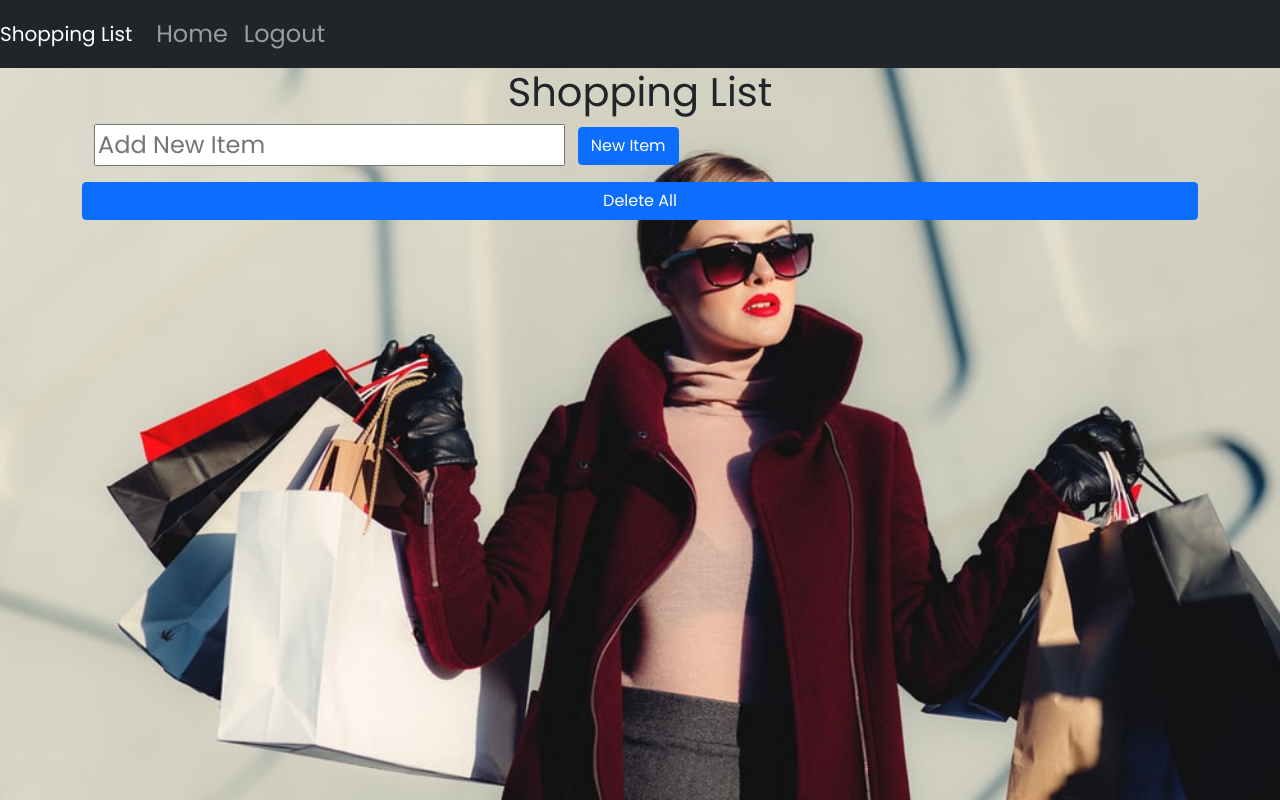
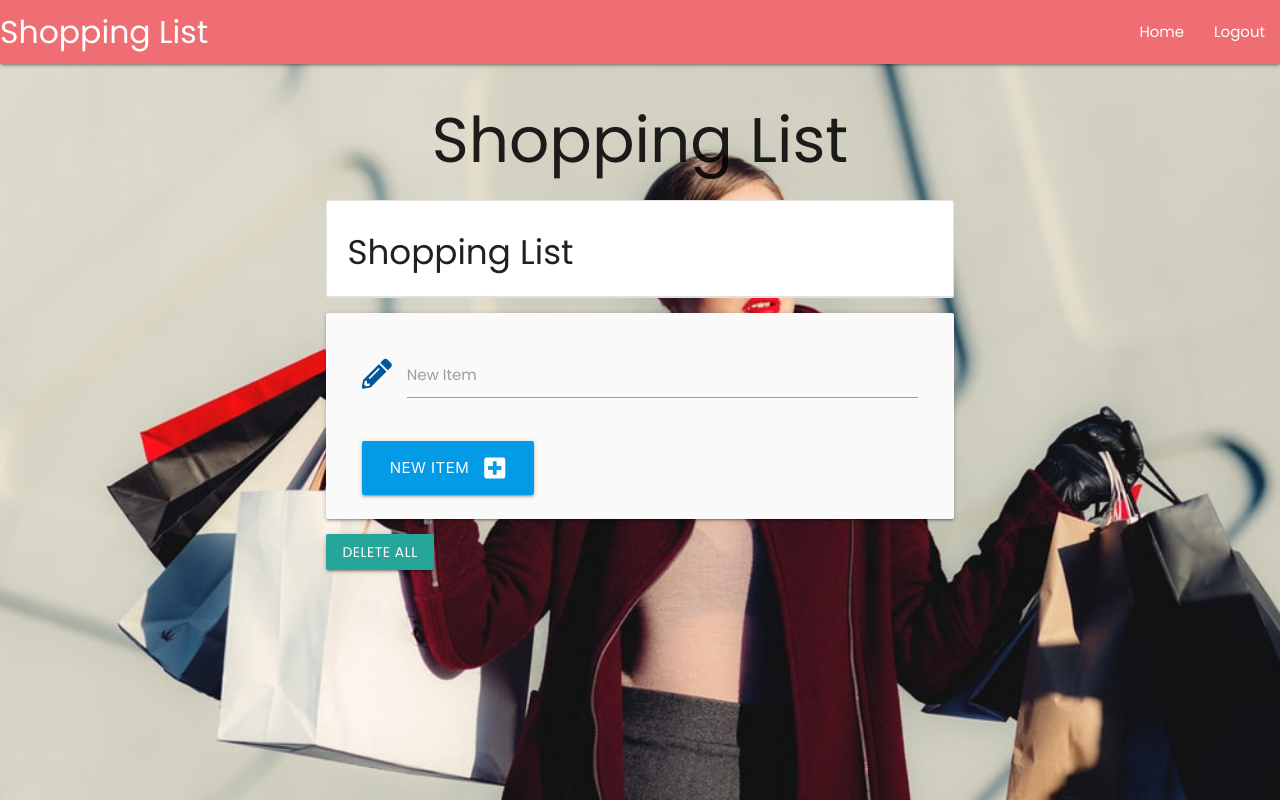
Before and after one commit to aliclarke206/Shopping_List, a Flask app: page / in a window 1280 px wide. Run offline with Flask 2, Linux system fonts and the light colour scheme; the visitor is signed in with stand-in values (Sample User, id 1); a database or web service that is not in the repository returns one stand-in record (values such as "Sample title"); some libraries are stand-ins or nearby versions.

Commit message:
added modal and changed bootstrao to materilize

```diff
--- a/static/js/script.js
+++ b/static/js/script.js
@@ -0,0 +1,4 @@
+$(document).ready(function(){
+    $(".sidenav").sidenav();
+    $('.modal').modal();
+  });
--- a/templates/base.html
+++ b/templates/base.html
@@ -5,8 +5,7 @@
     <meta name="viewport" content="width=device-width, initial-scale=1.0">
     <link rel="stylesheet" href="https://cdnjs.cloudflare.com/ajax/libs/font-awesome/5.15.3/css/all.min.css"
     integrity="sha512-iBBXm8fW90+nuLcSKlbmrPcLa0OT92xO1BIsZ+ywDWZCvqsWgccV3gFoRBv0z+8dLJgyAHIhR35VZc2oM/gI1w==" crossorigin="anonymous" referrerpolicy="no-referrer" type="text/css"/>
-    <link href="https://cdn.jsdelivr.net/npm/bootstrap@5.0.2/dist/css/bootstrap.min.css" rel="stylesheet"
-    integrity="sha384-EVSTQN3/azprG1Anm3QDgpJLIm9Nao0Yz1ztcQTwFspd3yD65VohhpuuCOmLASjC" crossorigin="anonymous" type="text/css">
+    <link rel="stylesheet" href="https://cdnjs.cloudflare.com/ajax/libs/materialize/1.0.0/css/materialize.min.css" type="text/css">
     <link href="https://fonts.googleapis.com/css2?family=Poppins&display=swap" rel="stylesheet">
     <link rel="stylesheet" href="{{ url_for('static', filename='css/style.css') }}" type="text/css">
     <title>Shopping List</title>
@@ -15,35 +14,32 @@
 
   <header>
     <!-- Nav Bar -->
-    <nav class="navbar navbar-expand-md bg-dark navbar-dark">
-        <a class="navbar-brand" href="{{ url_for('get_items') }}">Shopping List</a>
 
-        <!-- Toggler/collapsibe Button -->
-        <button class="navbar-toggler" type="button" data-toggle="collapse" data-target="#collapsibleNavbar">
-          <span class="navbar-toggler-icon"></span>
-        </button>
-
-        <!-- Navbar links -->
-        <div class="collapse navbar-collapse" id="collapsibleNavbar">
-          <ul class="navbar-nav">
-            <li class="nav-item">
-              <a class="nav-link" href="{{ url_for('get_items') }}">Home</a>
-            </li>
+    <nav>
+      <nav class="nav-extended text-shadow blue-grey darken-3">
+        <a href="{{ url_for('get_items') }}" class="brand-logo">Shopping List</a>
+        <a href="#" data-target="mobile-demo" class="sidenav-trigger"><i class="fas fa-bars"></i></a>
+        <ul class="right hide-on-med-and-down">
+          <li><a href="{{ url_for('get_items') }}">Home</a></li>
       {% if session.user %}
-            <li class="nav-item">
-              <a class="nav-link" href="{{ url_for('logout') }}">Logout</a>
-            </li>
+      <li><a href="{{ url_for('logout') }}">Logout</a></li>
       {% else %}
-            <li class="nav-item">
-              <a class="nav-link" href="{{ url_for('login') }}">Log In</a>
-            </li>
-            <li class="nav-item">
-              <a class="nav-link" href="{{ url_for('register') }}">Register</a>
-            </li>
+      <li><a href="{{ url_for('login') }}">Login</a></li>
+      <li><a href="{{ url_for('register') }}">Register</a></li>
       {% endif %}
         </ul>
       </div>
     </nav>
+
+    <ul class="sidenav" id="mobile-demo">
+      <li><a href="{{ url_for('get_items') }}">Home</a></li>
+      {% if session.user %}
+      <li><a href="{{ url_for('logout') }}">Logout</a></li>
+      {% else %}
+      <li><a href="{{ url_for('login') }}">Login</a></li>
+      <li><a href="{{ url_for('register') }}">Register</a></li>
+      {% endif %}
+    </ul>
     </header>
 
       <section>
@@ -64,9 +60,8 @@
         {% endblock %}
     </main>
 
-    <script src="https://ajax.googleapis.com/ajax/libs/jquery/3.5.1/jquery.min.js"></script>
-    <script src="https://cdnjs.cloudflare.com/ajax/libs/popper.js/1.16.0/umd/popper.min.js"></script>
-    <script src="https://maxcdn.bootstrapcdn.com/bootstrap/4.5.2/js/bootstrap.min.js"></script>
+    <script src="https://code.jquery.com/jquery-3.6.0.min.js" integrity="sha256-/xUj+3OJU5yExlq6GSYGSHk7tPXikynS7ogEvDej/m4=" crossorigin="anonymous"></script>
+    <script src="https://cdnjs.cloudflare.com/ajax/libs/materialize/1.0.0/js/materialize.min.js"></script>
     <script src="{{ url_for('static', filename='js/script.js') }}"></script>
 </body>
 </html>
--- a/templates/items.html
+++ b/templates/items.html
@@ -2,30 +2,48 @@
 {% block content %}
 <h1>Shopping List</h1>
 <div class="container">
-<div class="row">
-    <div class="list-group">
+    <ul class="collection with-header">
+        <li class="collection-header"><h4>Shopping List</h4></li>
         {% for item in items %}
         {% if session.user|lower == item.created_by|lower %}
-        <label class="list-group-item">
-          <input class="form-check-input me-1" type="checkbox" value="">
-          {{ item.item_name }}
-          <span><a class="btn btn-primary position-absolute top-0 end-0" href="{{ url_for('delete_item', item_id=item._id) }}" role="button">Delete</a></span>
-        </label>
-    </div>
-    {% endif %}
-    {% endfor %}
-</div>
+        <li class="collection-item"><div>{{ item.item_name }}<a class="waves-effect waves-light btn secondary-content"
+            href="{{ url_for('delete_item', item_id=item._id) }}">Delete</a></div></li>
+        {% endif %}
+        {% endfor %}
+      </ul>
 
-    <form method="POST" action="{{ url_for('add_item') }}">
-        <div class="mb-3 add_item">
-                <input id="item_name" name="item_name" placeholder="Add New Item" maxlength="50"
-                    type="text" class="validate" required>
-                <label for="item_name"></label>
-            <button type="submit" class="btn btn-primary">New Item</button>
+      <div class="row card-panel grey lighten-5">
+        <form class="col s12" method="POST" action="{{ url_for('add_item') }}">
+            <div class="row">
+                <div class="input-field col s12">
+                    <i class="fas fa-pencil-alt prefix light-blue-text text-darken-4"></i>
+                    <input id="item_name" name="item_name"  maxlength="50" type="text" class="validate"
+                        required>
+                    <label for="item_name">New Item</label>
+                </div>
+            </div>
+            <button type="submit" class="btn-large light-blue darken-1 text-shadow">
+                New Item <i class="fas fa-plus-square right"></i>
+            </button>
+        </form>
         </div>
 
-      </form>
-      <a class="btn btn-primary" href="{{ url_for('delete_all') }}" role="button">Delete All</a>
+        <!-- Modal Trigger -->
+  <a class="waves-effect waves-light btn modal-trigger" href="#modal1">Delete All</a>
+
+  <!-- Modal Structure -->
+  <div id="modal1" class="modal">
+    <div class="modal-content">
+        <h4>Are you Sure you want to delete?</h4>
+        <p>Your list will be permanently removed from the database</p>
+    </div>
+    <div class="modal-footer">
+      <a href="{{ url_for('delete_all') }}" class="modal-close waves-effect waves-green btn-flat">Agree</a>
+      <a href="{{ url_for('get_items') }}" class="modal-close waves-effect waves-green btn-flat">Cancel</a>
+    </div>
+  </div>
+
+
     </div>
 
 
```
Lines whose indentation alone changed are shown as unchanged.
